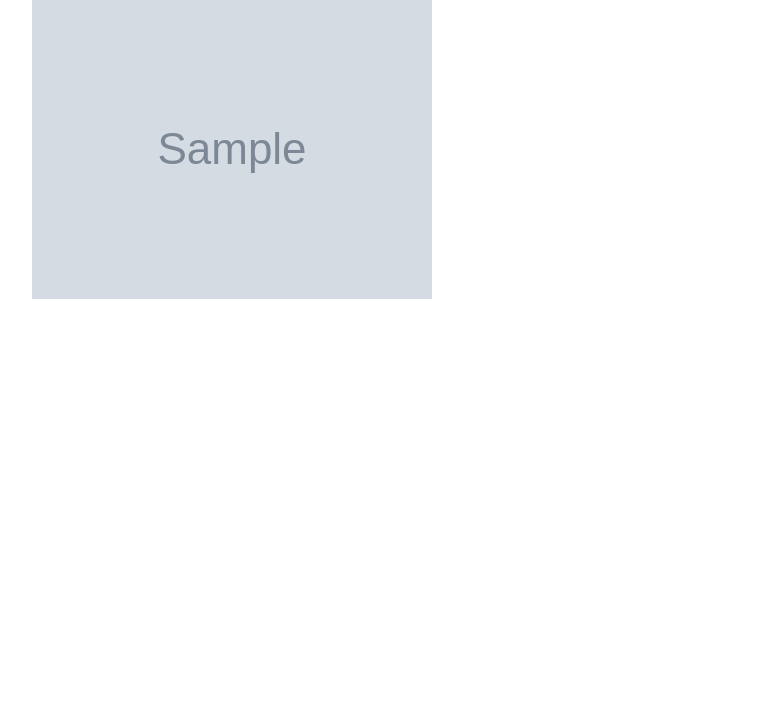
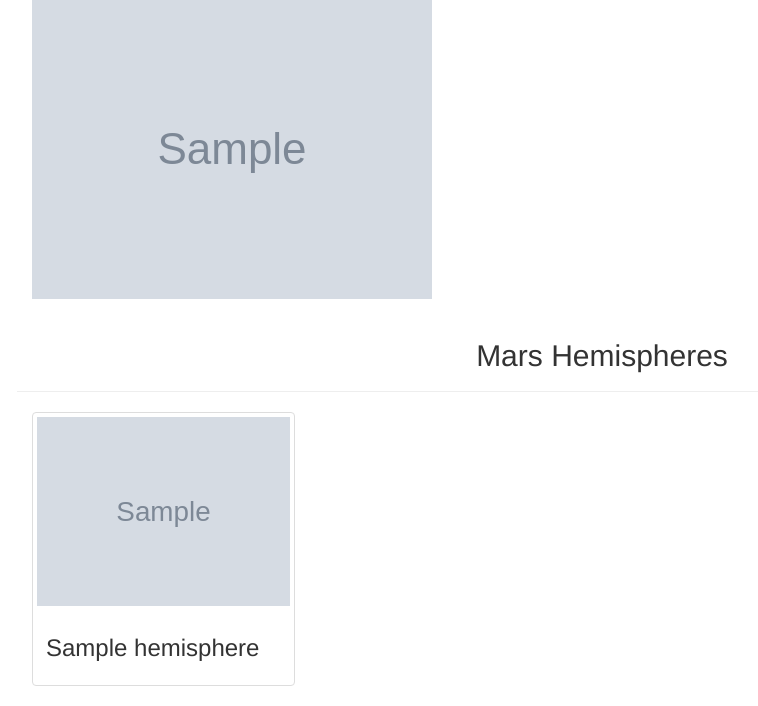
Before and after one commit to AngG17/Mission-to-Mars, a Flask app: page / in a window 1280 px wide. Shown: the part 468-1174 px from the top of the page, without its empty margins (38-796 px from the left). Before the commit the page ends 767 px from the top, so only its background shows below. Run offline with Flask 2, Linux system fonts and the light colour scheme; grey boxes marked "Sample" are stand-in pictures; a database or web service that is not in the repository returns one stand-in record (values such as "Sample title"); some libraries are stand-ins or nearby versions.

Commit message:
updated index

```diff
--- a/templates/index.html
+++ b/templates/index.html
@@ -48,6 +48,24 @@
           </div>
         </div>
       </div>
+      <!-- Section for Mars Hemispheres -->
+
+      <div class="row" id="mars-hemispheres">
+        <div class="page-header">
+          <h2 class="text-center">Mars Hemispheres</h2>
+        </div>
+
+        {% for hemisphere in mars.hemispheres %}
+        <div class="col-md-3">
+          <div class="thumbnail">
+            <img src="{{hemisphere.img_url | default('static/images/error.png', true)}}" alt="...">
+            <div class="caption">
+              <h3>{{hemisphere.title}}</h3>
+            </div>
+          </div>
+        </div>
+        {% endfor %}
+      </div>
     </div>
   </body>
 </html>
```
